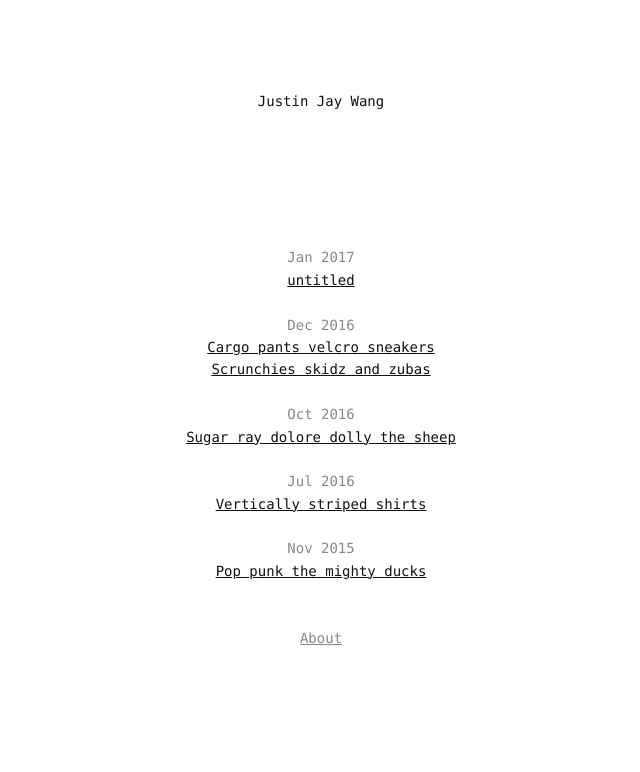
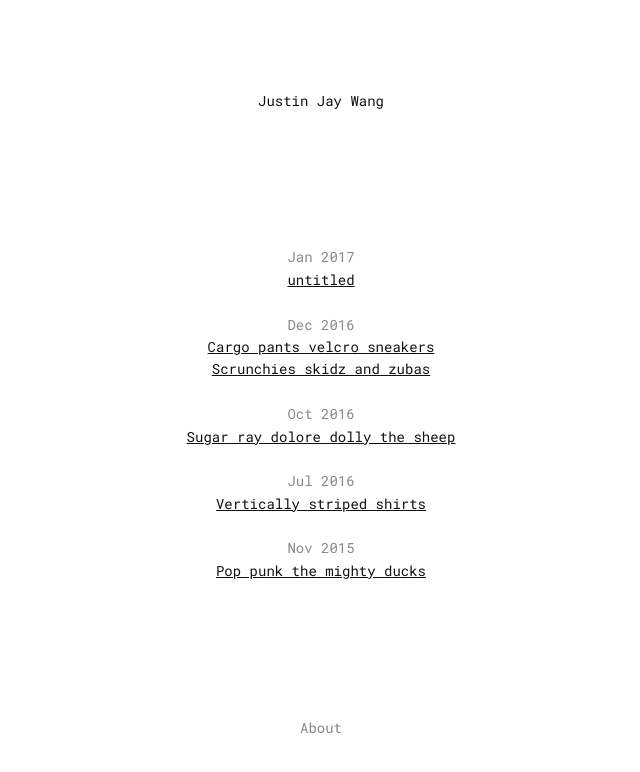
Before and after one commit to justinjaywang/blog, a Jekyll site: the page built from archive.html, in a window 1280 px wide. Shown: the top 772 px of the page, without its empty margins (319-959 px from the left). Built offline with Jekyll 4.4.1, drawn with Linux system fonts in a browser that asks for light colours.

Commit message:
switch font; adjust styles

```diff
--- a/_includes/footer.html
+++ b/_includes/footer.html
@@ -1,8 +1,8 @@
 <footer class="footer container text-center faded">
   {% capture footer_links %}
     <ul class="inline-list">
-      {% comment %}<li><a href="/archive/">Archive</a></li>{% endcomment %}
-      <li><a href="/about/">About</a></li>
+      {% comment %}<li><a href="/archive/" class="shh">Archive</a></li>{% endcomment %}
+      <li><a href="/about/" class="shh">About</a></li>
     </ul>
   {% endcapture %}{{ footer_links |  normalize_whitespace | replace: '> <', '><' }}
 </footer>
--- a/_layouts/archive.html
+++ b/_layouts/archive.html
@@ -2,7 +2,7 @@
 layout: default
 ---
 
-<main class="main container container--narrow text-center">
+<main class="main main--archive container container--narrow text-center">
   <ul class="archive-items">
     {% for post in site.posts %}
       {% assign month = post.date | date: '%b %Y' %}
--- a/assets/css/_variables.scss
+++ b/assets/css/_variables.scss
@@ -5,7 +5,7 @@ $font-size--html: 14px;
 
 $font-size--small: 0.833333em;
 
-$font-family--body: Monaco, Consolas, Menlo, Courier, monospace;
+$font-family--body: "Roboto Mono", Consolas, Menlo, Courier, monospace;
 $line-height--body: 1.6;
 
 $font-weight--body: 400;
--- a/assets/css/all.scss
+++ b/assets/css/all.scss
@@ -50,6 +50,9 @@ a {
   }
   &.shh {
     text-decoration: none;
+    &:hover {
+      text-decoration: underline;
+    }
   }
 }
 strong,
@@ -147,6 +150,9 @@ i {
 .main {
   margin-bottom: $v*2;
 }
+.main--archive {
+  margin-bottom: $v*6;
+}
 .header {
   margin-top: $v*4;
   margin-bottom: $v*6;
@@ -163,6 +169,7 @@ i {
 }
 .post__header {
   margin-bottom: $v;
+  font-weight: $font-weight--bold;
 }
 .longform {
   h1,
@@ -181,10 +188,20 @@ i {
     margin-bottom: $v;
   }
   h1,
+  h2 {
+    font-weight: $font-weight--bold;
+  }
+  h3,
+  h5,
+  h6 {
+    font-style: italic;
+  }
+  h1,
   h2,
   h3 {
     margin-top: $v*2;
   }
+  h4,
   h5,
   h6 {
     opacity: $opacity--faded;
@@ -272,6 +289,9 @@ code {
   &:before {
     content: '———';
   }
+  ol {
+    padding-left: $char*2 !important;
+  }
 }
 sup {
   font-size: $font-size--small;
```
